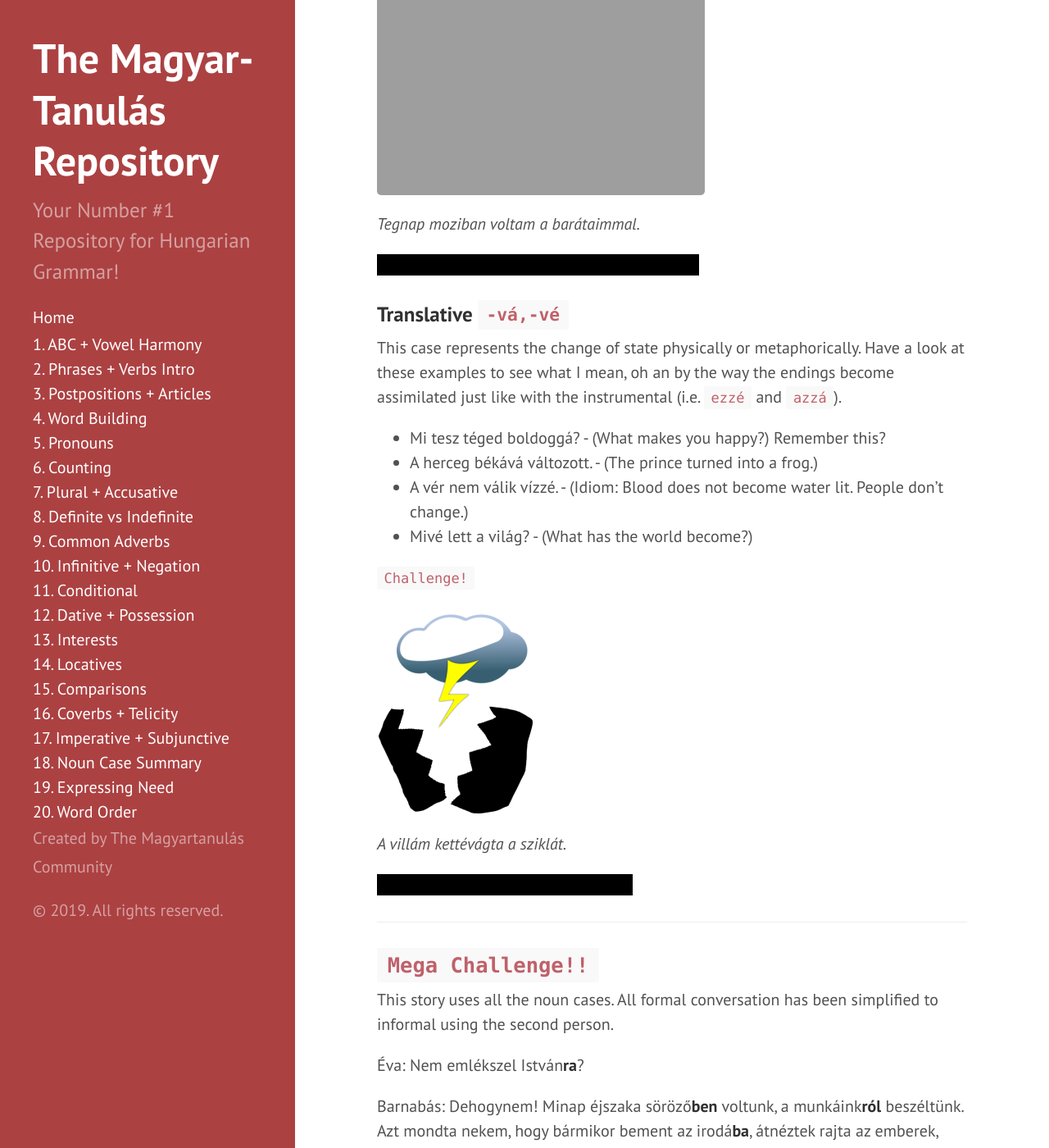
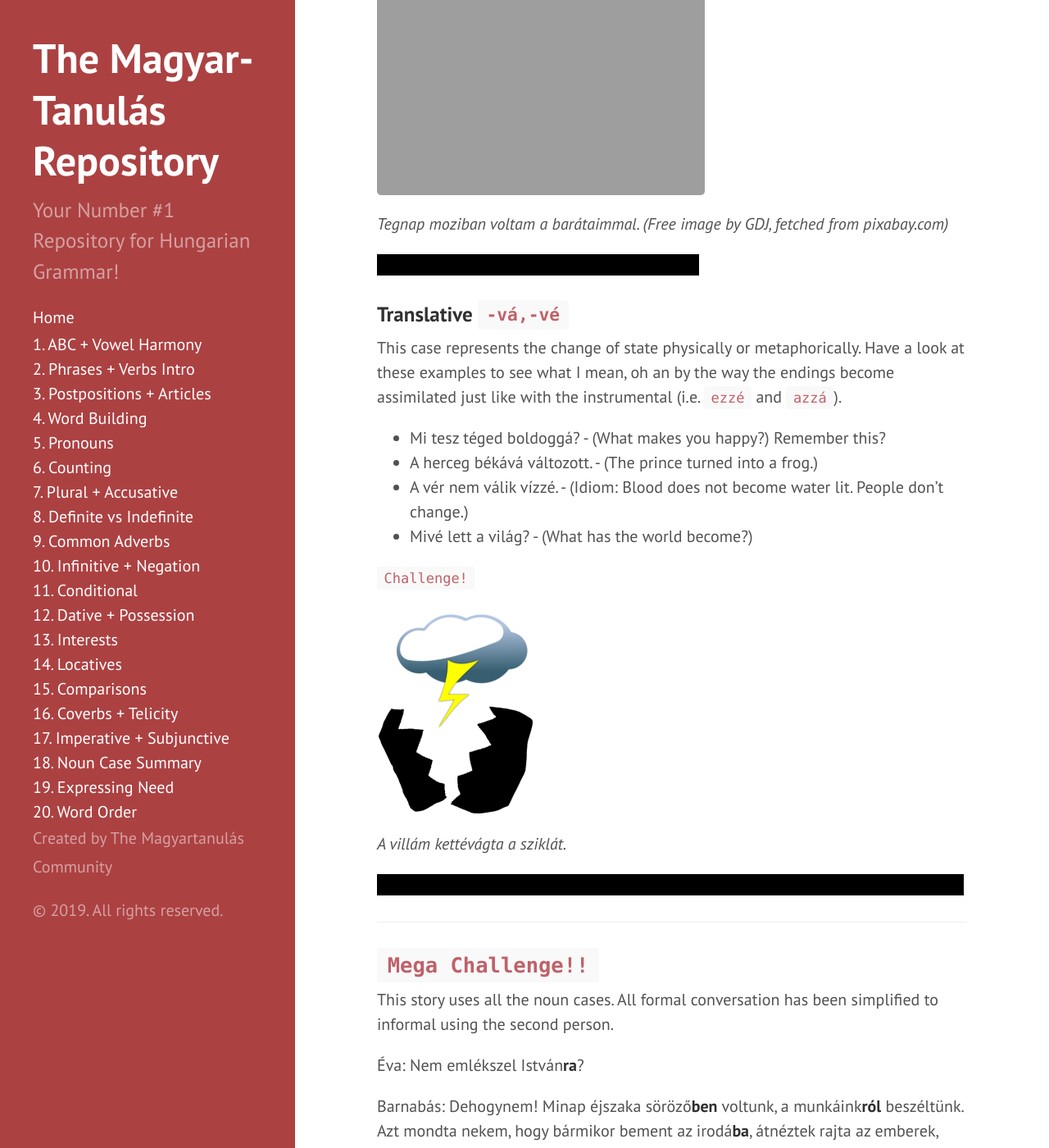
Before and after one commit to Magyartanulas/magyartanulas.github.io, a Jekyll site: the page built from noun_case_summary.md, in a window 1280 px wide and 1400 px high, scrolled down 3956 px. Shown: the whole window at 82% size. Built offline with Jekyll 4.4.1, drawn with Linux system fonts in a browser that asks for light colours; comment, search, counter and statistics services are not loaded; some of the changed text lies outside the part shown.

Commit message:
Update noun_case_summary.md

```diff
--- a/noun_case_summary.md
+++ b/noun_case_summary.md
@@ -49,7 +49,7 @@ We can add the case onto `ez` and `az` to form `eddig` and `addig`. The word `ad
 `Challenge!`
 
 ![bell](https://magyartanulas.github.io/public/bell.png)
-*Maradj, ameddig csak akarsz.*
+*Maradj, ameddig csak akarsz. (Free image fetched from pxhere.com)*
 
 <span class="spoiler">Stay (only) for as long as you want.</span>
 
@@ -119,7 +119,7 @@ When ever you want to use the word *with*, use the instrumental case. In Hungari
 `Challenge!`
 
 ![kamera](https://magyartanulas.github.io/public/kamera.jpeg)
-*Tegnap moziban voltam a barátaimmal.*
+*Tegnap moziban voltam a barátaimmal. (Free image by GDJ, fetched from pixabay.com)*
 
 <span class="spoiler">Yesterday I was at the movies with my friends.</span>
 
@@ -137,7 +137,7 @@ This case represents the change of state physically or metaphorically. Have a lo
 ![ketté](https://magyartanulas.github.io/public/ketté.png)
 *A villám kettévágta a sziklát.*
 
-<span class="spoiler">The lightning split the rock into two.</span>
+<span class="spoiler">The lightning split the rock into two. (Original image, merging free images together)</span>
 
 ---
 
```
